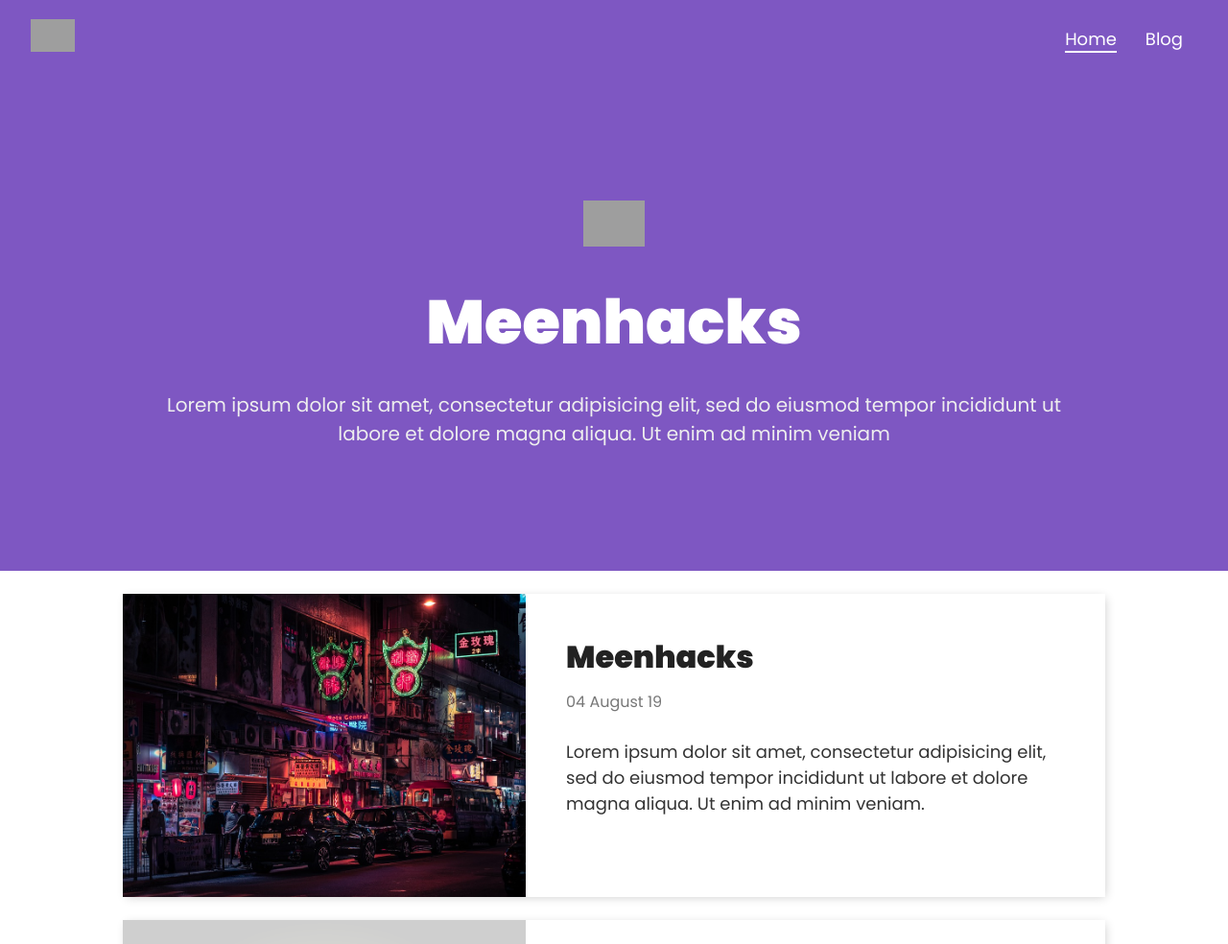
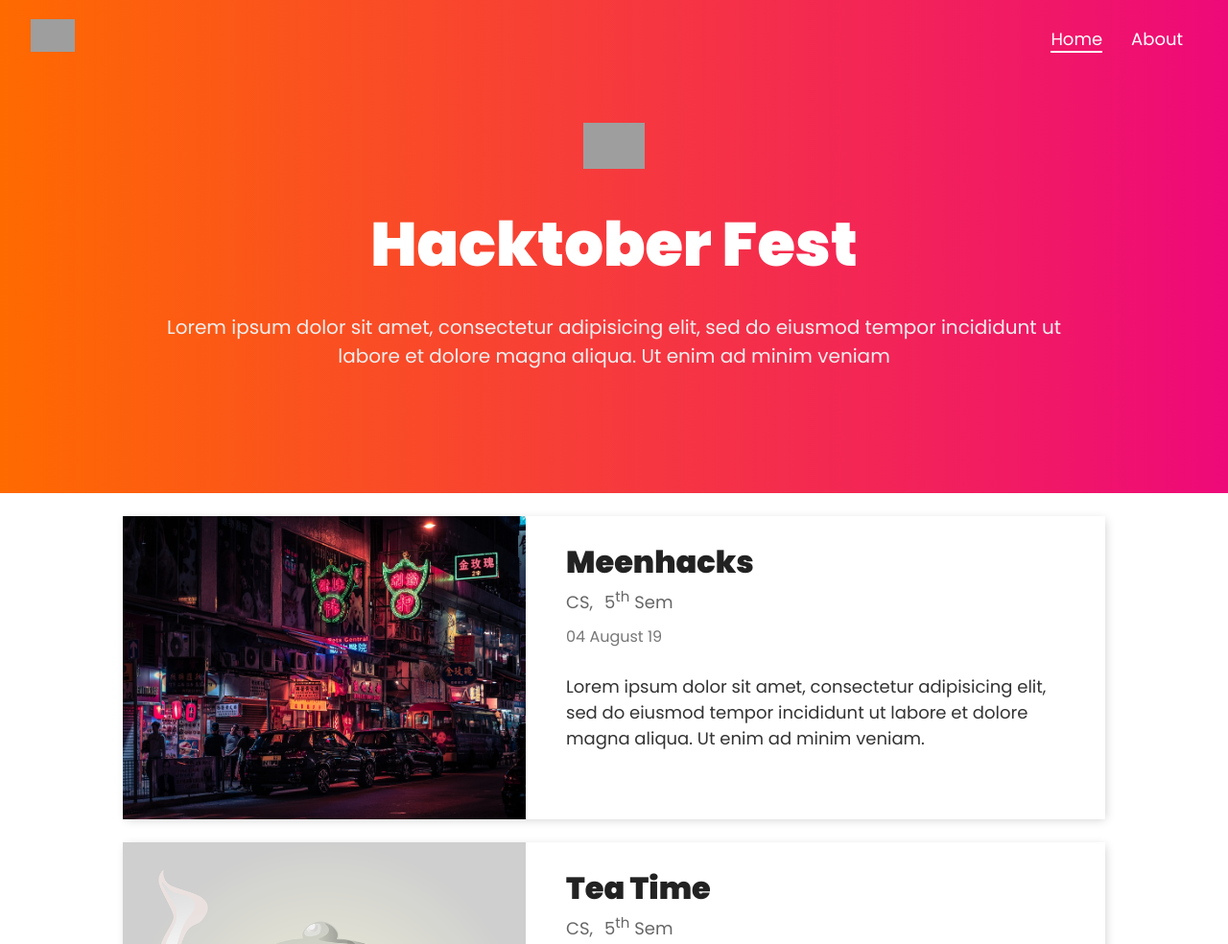
Before and after one commit to tinkerhubcek/hacktober, a Gatsby site: page / in a window 1280 px wide. Shown: the top 984 px of the page at 96% size. Built offline with nearby package versions, Linux system fonts and the light colour scheme; Gatsby itself is replaced by a stand-in of ours; grey boxes are pictures that could not be loaded.

Commit message:
Second commit

```diff
--- /dev/null
+++ b/contents/about/index.md
@@ -0,0 +1,7 @@
+---
+title: About
+description: about
+date: 2019-10-01
+---
+
+About
--- a/contents/blog/meenhacks/index.md
+++ b/contents/data/great-gatsby/index.md
@@ -1,6 +1,8 @@
 ---
-title: Meenhacks
-date: 2019-08-04
+title: The Great Gatsby
+date: 2019-08-02
+department: CS
+sem: 5
 description: Lorem ipsum dolor sit amet, consectetur adipisicing elit, sed do eiusmod tempor incididunt ut labore et dolore magna aliqua. Ut enim ad minim veniam.
 image: ./image.jpg
 ---
--- a/contents/blog/great-gatsby/index.md
+++ b/contents/data/meenhacks/index.md
@@ -1,7 +1,9 @@
 ---
-title: The Great Gatsby
-date: 2019-08-02
+title: Meenhacks
+date: 2019-08-04
 description: Lorem ipsum dolor sit amet, consectetur adipisicing elit, sed do eiusmod tempor incididunt ut labore et dolore magna aliqua. Ut enim ad minim veniam.
+department: CS
+sem: 5
 image: ./image.jpg
 ---
 
--- a/contents/blog/tea-time/index.md
+++ b/contents/data/tea-time/index.md
@@ -2,6 +2,8 @@
 title: Tea Time
 date: 2019-08-03
 description: Lorem ipsum dolor sit amet, consectetur adipisicing elit, sed do eiusmod tempor incididunt ut labore et dolore magna aliqua. Ut enim ad minim veniam.
+department: CS
+sem: 5
 image: ./image.png
 ---
 
--- a/gatsby-config.js
+++ b/gatsby-config.js
@@ -1,6 +1,6 @@
 module.exports = {
     siteMetadata:{
-        title: "Meenhacks",
+        title: "Hacktober Fest",
         description: "Lorem ipsum dolor sit amet, consectetur adipisicing elit, sed do eiusmod tempor incididunt ut labore et dolore magna aliqua. Ut enim ad minim veniam",
         logo: "/images/logo.png"
     },
--- a/gatsby-node.js
+++ b/gatsby-node.js
@@ -32,7 +32,7 @@ exports.createPages = ({ graphql, actions }) => {
         result.data.allMarkdownRemark.edges.forEach(({ node }) => {
             createPage({
                 path: node.fields.slug,
-                component: path.resolve(`./src/templates/blog-post.js`),
+                component: path.resolve(`./src/templates/post.js`),
                 context: {
                     slug: node.fields.slug,
                 },
--- a/package.json
+++ b/package.json
@@ -1,5 +1,5 @@
 {
-  "name": "gatsby-workshop-meenachil",
+  "name": "hacktoberfest",
   "author": "Akshay <hi@akzhy.com> @_akzhy",
   "private": true,
   "description": "Site to be designed during the gatsby workshop @meenachilhacks",
@@ -7,6 +7,7 @@
   "license": "MIT",
   "scripts": {
     "build": "gatsby build",
+    "clean": "gatsby clean",
     "develop": "gatsby develop",
     "format": "prettier --write src/**/*.{js,jsx}",
     "start": "npm run develop",
--- a/src/components/blog-list.js
+++ b/src/components/list.js
@@ -1,12 +1,11 @@
 import React from "react"
-import {useStaticQuery, graphql} from "gatsby"
+import {useStaticQuery, graphql, Link} from "gatsby"
 import Img from "gatsby-image"
 import style from "../styles/bloglist.module.css"
-import {Link} from "gatsby"
 
-const Item = ({image, link, title, date, description}) => {
+const Item = ({image, link, title, date, description, sem, department}) => {
     return(
-        <div className={style.blogitem}>
+        <div className={style.item}>
             <div className={style.image}>
                 <Img fluid={image} alt={title}/>
             </div>
@@ -14,6 +13,10 @@ const Item = ({image, link, title, date, description}) => {
                 <h2>
                     <Link to={link}>{title}</Link>
                 </h2>
+                <p className={style.batch}>
+                    <span>{department}</span>,
+                    <span>{sem}</span><sup>th</sup> Sem
+                </p>
                 <p className={style.date}>{date}</p>
                 <p className={style.description}>{description}</p>
             </div>
@@ -24,7 +27,7 @@ const Item = ({image, link, title, date, description}) => {
 export default() => {
     const query = useStaticQuery(graphql `
         query {
-            allMarkdownRemark(sort: {fields: frontmatter___date, order: DESC}) {
+            allMarkdownRemark(sort: {fields: frontmatter___date, order: DESC}, filter: {fileAbsolutePath: {regex: "/data/"}}) {
                 edges {
                     node {
                         id
@@ -33,6 +36,8 @@ export default() => {
                             date(formatString: "DD MMMM YY")
                             description
                             title
+                            department
+                            sem
                             image{
                                 childImageSharp {
                                     fluid(maxWidth: 600){
@@ -54,7 +59,7 @@ export default() => {
 
     query.allMarkdownRemark.edges.forEach(function(item,index){
         blogItems.push(
-            <Item title={item.node.frontmatter.title} date={item.node.frontmatter.date} description={item.node.frontmatter.description} link={item.node.fields.slug} image={item.node.frontmatter.image.childImageSharp.fluid} key={item.node.id}/>
+            <Item title={item.node.frontmatter.title} date={item.node.frontmatter.date} description={item.node.frontmatter.description} link={item.node.fields.slug} image={item.node.frontmatter.image.childImageSharp.fluid} key={item.node.id} department={item.node.frontmatter.department} sem={item.node.frontmatter.sem}/>
         )
     })
 
--- a/src/components/navlinks.js
+++ b/src/components/navlinks.js
@@ -6,7 +6,7 @@ export default () => {
     return(
         <ul>
             <li><Link to="/"  activeStyle={{ borderBottom: "2px solid #fff" }}>Home</Link></li>
-            <li><Link to="/blog"  activeStyle={{ borderBottom: "2px solid #fff" }}>Blog</Link></li>
+            <li><Link to="/about"  activeStyle={{ borderBottom: "2px solid #fff" }}>About</Link></li>
         </ul>
     )
 }
--- a/src/pages/index.js
+++ b/src/pages/index.js
@@ -1,7 +1,7 @@
 import React from "react"
 import { graphql } from "gatsby"
 import Layout from "../components/layout.js"
-import BlogList from "../components/blog-list.js"
+import BlogList from "../components/list.js"
 import style from "../styles/intro.module.css"
 
 export default ({data}) => {
--- a/src/styles/blog.module.css
+++ b/src/styles/blog.module.css
@@ -1,7 +1,9 @@
 .intro{
     padding: 84px 44px;
     text-align: center;
-    background: #7e57c2;
+    background: #ee0979; /* fallback for old browsers */
+    background: -webkit-linear-gradient(to left, #ee0979, #ff6a00); /* Chrome 10-25, Safari 5.1-6 */
+    background: linear-gradient(to left, #ee0979, #ff6a00);
     color: #fff;
 }
 
--- a/src/styles/bloglist.module.css
+++ b/src/styles/bloglist.module.css
@@ -1,22 +1,24 @@
-.blogitem{
+.item{
     margin: 24px 0;
     display: flex;
     box-shadow: 2px 2px 10px -2px rgba(0,0,0,.2);
     position: relative;
 }
 
-.blogitem:after{
+.item:after{
     position: absolute;
     content: "";
     width: 3px;
     height: 0%;
-    background: #7e57c2;
+    background: #ee0979; /* fallback for old browsers */
+    background: -webkit-linear-gradient(to left, #ee0979, #ff6a00); /* Chrome 10-25, Safari 5.1-6 */
+    background: linear-gradient(to left, #ee0979, #ff6a00);
     right: 0;
     top: 0;
     transition: height .35s;
 }
 
-.blogitem:hover:after{
+.item:hover:after{
     height: 100%;
 }
 
@@ -26,8 +28,22 @@
     flex: 0 0 auto;
 }
 
+.batch{
+    color: #666;
+}
+
+.batch span{
+    display: inline-block;
+    margin-left: 12px;
+}
+
+.batch span:first-child{
+    margin: 0;
+}
+
+
 .content{
-    padding: 42px;
+    padding: 24px 42px;
 }
 
 .content h2{
@@ -48,3 +64,13 @@
 .description{
     margin: 26px 0;
 }
+
+@media only screen and (max-width: 700px){
+    .item{
+        display: block;
+    }
+
+    .image{
+        width: 100%;
+    }
+}
--- a/src/styles/footer.module.css
+++ b/src/styles/footer.module.css
@@ -2,7 +2,9 @@ footer{
     margin-top: 50px;
     text-align: center;
     padding: 24px;
-    background: #7e57c2;
+    background: #ee0979; /* fallback for old browsers */
+    background: -webkit-linear-gradient(to left, #ee0979, #ff6a00); /* Chrome 10-25, Safari 5.1-6 */
+    background: linear-gradient(to left, #ee0979, #ff6a00);
 }
 
 footer ul{
--- a/src/styles/intro.module.css
+++ b/src/styles/intro.module.css
@@ -1,7 +1,9 @@
 .intro {
     padding: 128px 44px;
     text-align: center;
-    background: #7e57c2;
+    background: #ee0979; /* fallback for old browsers */
+    background: -webkit-linear-gradient(to left, #ee0979, #ff6a00); /* Chrome 10-25, Safari 5.1-6 */
+    background: linear-gradient(to left, #ee0979, #ff6a00);
 }
 
 .intro h1 {
@@ -17,3 +19,9 @@
 .intro img{
     width: 64px;
 }
+
+@media only screen and (max-width: 700px){
+    .intro h1{
+        font-size: 32px;
+    }
+}
--- a/src/styles/nav.module.css
+++ b/src/styles/nav.module.css
@@ -1,9 +1,14 @@
 nav{
     display: flex;
     align-items: center;
+    position: fixed;
+    width: 100%;
+    z-index: 9999;
     justify-content: space-between;
     padding: 12px 32px;
-    background: #7e57c2;
+    background: #ee0979; /* fallback for old browsers */
+    background: -webkit-linear-gradient(to left, #ee0979, #ff6a00); /* Chrome 10-25, Safari 5.1-6 */
+    background: linear-gradient(to left, #ee0979, #ff6a00);
 }
 
 nav img{
```
Also changed, not shown: src/pages/blog.js (deleted, +0 -17 lines), contents/data/great-gatsby/image.jpg (renamed from contents/blog/great-gatsby/image.jpg), contents/data/meenhacks/image.jpg (renamed from contents/blog/meenhacks/image.jpg), contents/data/tea-time/image.png (renamed from contents/blog/tea-time/image.png), src/templates/post.js (renamed from src/templates/blog-post.js).
